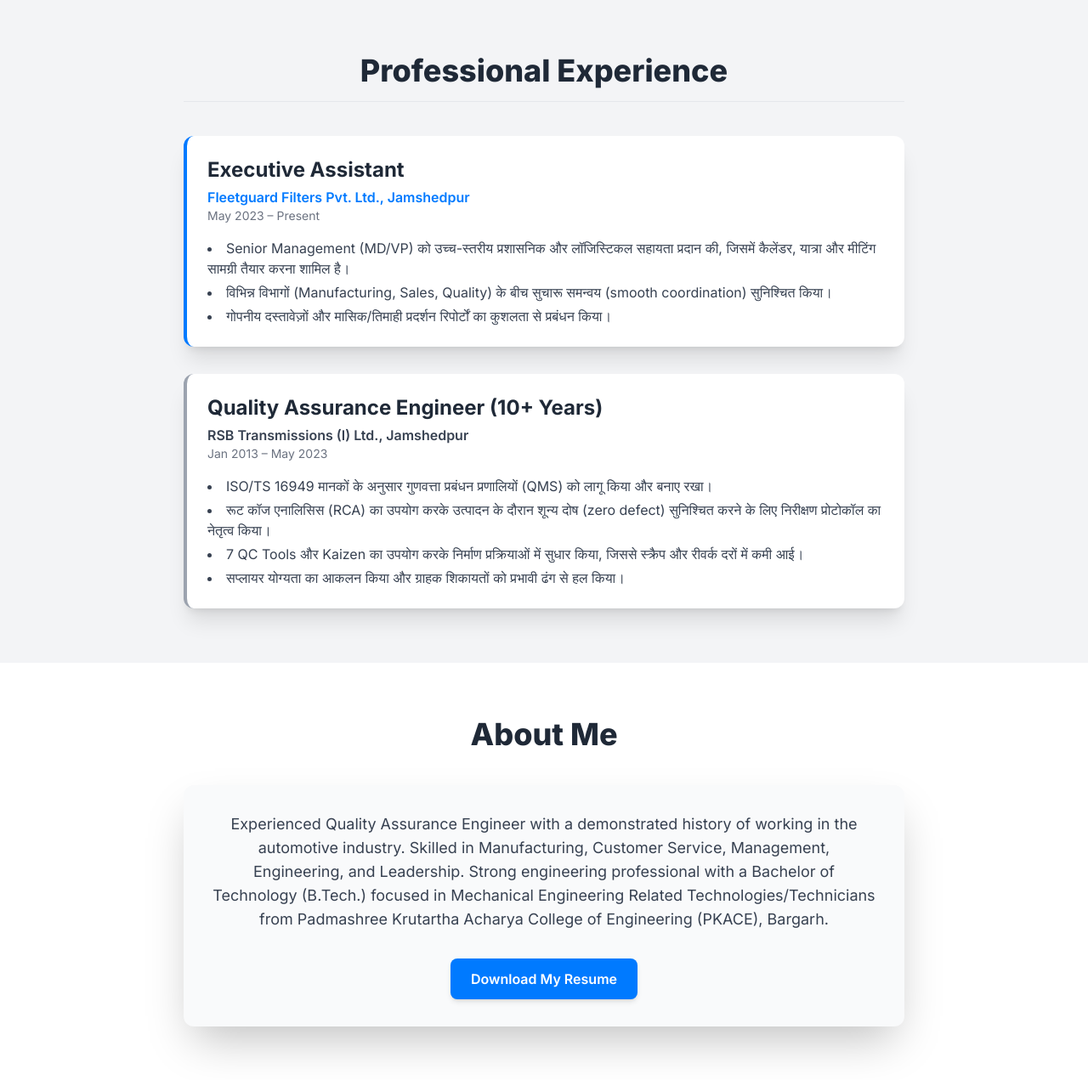
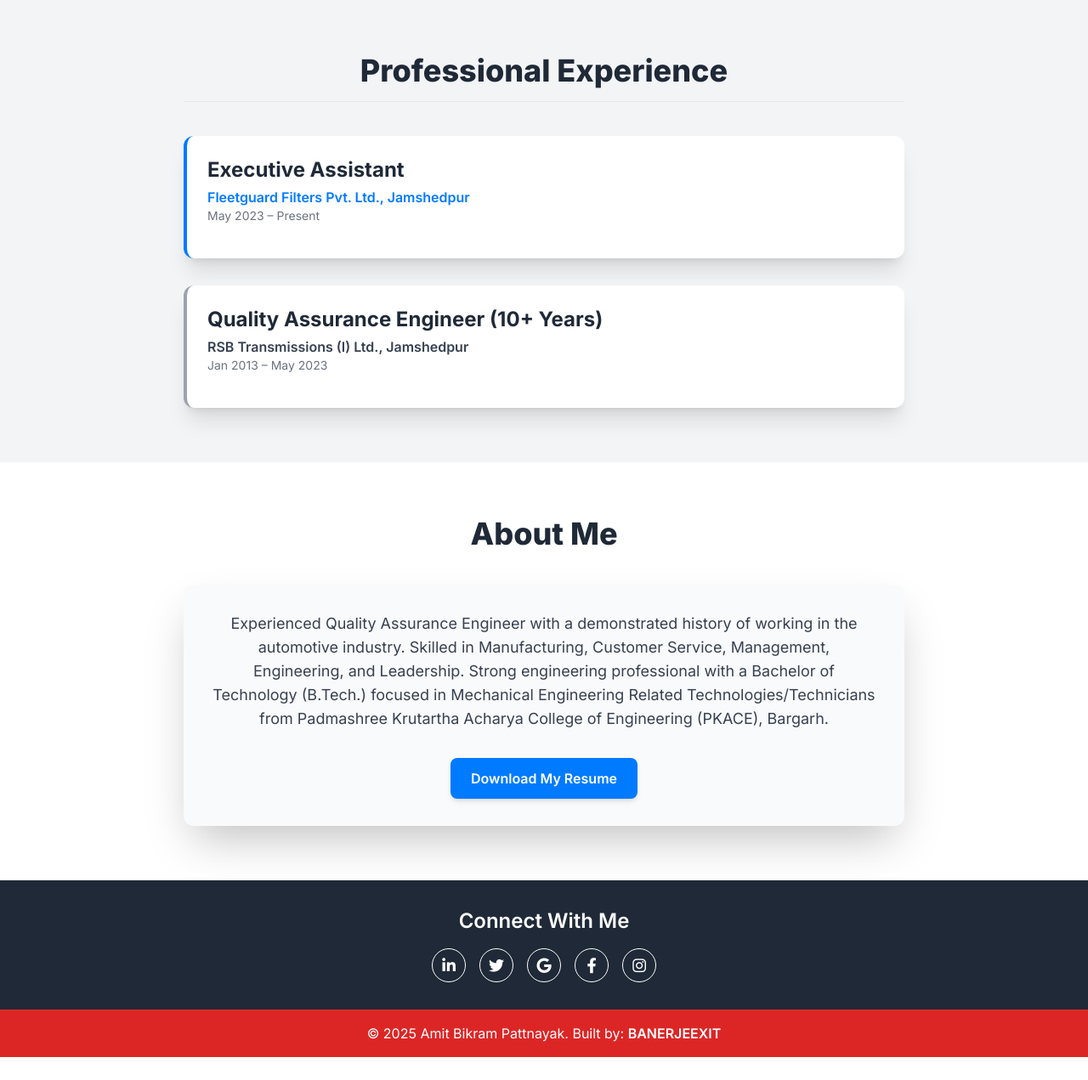
Before and after one commit to mrinalBanerjee/Amit-portfolio, a Django app: page / in a window 1280 px wide. Shown: the part 1111-2382 px from the top of the page at 85% size. After the commit the page ends 2355 px from the top, so only its background shows below. Run offline with Django 4.2, Linux system fonts and the light colour scheme; some libraries are stand-ins or nearby versions.

Commit message:
update files

```diff
--- a/portfolio/static/css/style.css
+++ /dev/null
@@ -1,43 +0,0 @@
-@import url('https://fonts.googleapis.com/css2?family=Inter:wght@100..900&display=swap');
-
-/* Custom styles for the Hero section, matching the original structure */
-.home {
-    min-height: 80vh; /* Adjusted for better mobile view */
-    background: linear-gradient(135deg, #007AFF 0%, #004d99 100%);
-    display: flex;
-    justify-content: center;
-    align-items: center;
-    text-align: center;
-    color: white;
-    padding: 2rem;
-}
-.home-content {
-    max-width: 900px;
-}
-.text-one {
-    font-size: 1.5rem;
-    font-weight: 300;
-    margin-bottom: 0.5rem;
-}
-.text-two {
-    font-size: 3rem;
-    font-weight: 700;
-    margin-bottom: 1rem;
-    line-height: 1.1;
-}
-.text-three {
-    font-size: 1.75rem;
-    font-weight: 500;
-    color: #d1d5db; /* Light gray */
-    margin-bottom: 2rem;
-}
-/* Mobile adjustments */
-@media (max-width: 640px) {
-    .text-two { font-size: 2.25rem; }
-    .text-three { font-size: 1.25rem; }
-    .home { min-height: 70vh; }
-}
-/* Style for the Contact link in footer to override Tailwind color */
-.footer-link {
-    color: white !important;
-}
--- a/portfolio/templates/portfolio/index.html
+++ b/portfolio/templates/portfolio/index.html
@@ -4,19 +4,17 @@
     <meta charset="UTF-8">
     <meta name="viewport" content="width=device-width, initial-scale=1.0">
     <title>Amit Bikram Pattnayak | Executive Assistant</title>
-
+    <!-- Load Tailwind CSS -->
     <script src="https://cdn.tailwindcss.com"></script>
-
+    <!-- Load Font Awesome Icons -->
     <link rel="stylesheet" href="https://cdnjs.cloudflare.com/ajax/libs/font-awesome/6.0.0-beta3/css/all.min.css"/>
-
-    <link rel="stylesheet" href="style.css">
-
+    <!-- Set default font and configuration -->
     <script>
         tailwind.config = {
             theme: {
                 extend: {
                     colors: {
-                        'primary-blue': '#007AFF',
+                        'primary-blue': '#007AFF', // Used in original nav
                         'dark-bg': '#1f2937',
                     },
                     fontFamily: {
@@ -26,14 +24,61 @@
             }
         }
     </script>
+    <style>
+        @import url('https://fonts.googleapis.com/css2?family=Inter:wght@100..900&display=swap');
+
+        /* Custom styles for the Hero section, matching the original structure */
+        .home {
+            min-height: 80vh; /* Adjusted for better mobile view */
+            background: linear-gradient(135deg, #007AFF 0%, #004d99 100%);
+            display: flex;
+            justify-content: center;
+            align-items: center;
+            text-align: center;
+            color: white;
+            padding: 2rem;
+        }
+        .home-content {
+            max-width: 900px;
+        }
+        .text-one {
+            font-size: 1.5rem;
+            font-weight: 300;
+            margin-bottom: 0.5rem;
+        }
+        .text-two {
+            font-size: 3rem;
+            font-weight: 700;
+            margin-bottom: 1rem;
+            line-height: 1.1;
+        }
+        .text-three {
+            font-size: 1.75rem;
+            font-weight: 500;
+            color: #d1d5db; /* Light gray */
+            margin-bottom: 2rem;
+        }
+        /* Mobile adjustments */
+        @media (max-width: 640px) {
+            .text-two { font-size: 2.25rem; }
+            .text-three { font-size: 1.25rem; }
+            .home { min-height: 70vh; }
+        }
+        /* Style for the Contact link in footer to override Tailwind color */
+        .footer-link {
+            color: white !important;
+        }
+    </style>
 </head>
 <body class="bg-gray-50 font-sans scroll-smooth">
 
+<!-- Navigation Bar -->
 <nav class="bg-primary-blue text-white shadow-lg sticky top-0 z-50">
     <div class="max-w-7xl mx-auto px-4 sm:px-6 lg:px-8">
         <div class="flex justify-between items-center h-16">
             <a class="text-2xl font-extrabold tracking-wide" href="#home">Amit Bikram Pattnayak</a>
 
+            <!-- Desktop Menu -->
             <div class="hidden md:flex space-x-4">
                 <a class="px-3 py-2 rounded-md text-sm font-medium hover:bg-white hover:text-primary-blue transition duration-150" href="#home">Home</a>
                 <a class="px-3 py-2 rounded-md text-sm font-medium hover:bg-white hover:text-primary-blue transition duration-150" href="#experience">Skills</a>
@@ -41,12 +86,14 @@
                 <a class="px-3 py-2 rounded-md text-sm font-medium hover:bg-white hover:text-primary-blue transition duration-150" href="#contact">Contact</a>
             </div>
 
+            <!-- Mobile Menu Button -->
             <button id="menu-btn" class="md:hidden p-2 rounded-md hover:bg-blue-600 focus:outline-none focus:ring-2 focus:ring-offset-2 focus:ring-white">
                 <i class="fas fa-bars text-xl"></i>
             </button>
         </div>
     </div>
 
+    <!-- Mobile Menu (Hidden by default) -->
     <div id="mobile-menu" class="hidden md:hidden">
         <div class="px-2 pt-2 pb-3 space-y-1 sm:px-3 border-t border-blue-400">
             <a class="block px-3 py-2 rounded-md text-base font-medium hover:bg-blue-600 transition duration-150" href="#home">Home</a>
@@ -57,6 +104,7 @@
     </div>
 </nav>
 
+<!-- Home/Hero Section -->
 <section class="home" id="home">
     <div class="home-content">
         <div class="text">
@@ -72,6 +120,7 @@
     </div>
 </section>
 
+<!-- Professional Summary & Skills Section -->
 <section class="max-w-4xl mx-auto my-12 p-6 bg-white rounded-xl shadow-lg" id="experience">
     <h1 class="text-3xl font-bold mb-4 text-gray-800 border-b pb-2">Professional Summary & Skills</h1>
     <p class="mb-2 text-lg"><strong>Current Role:</strong> Executive Assistant at Fleetguard Filters Pvt. Ltd., Jamshedpur</p>
@@ -90,42 +139,41 @@
     </div>
 </section>
 
+<!-- Work History Section (NEW) -->
 <section id="work-history" class="py-16 bg-gray-100">
     <div class="container mx-auto px-6 max-w-4xl">
         <h2 class="text-4xl font-extrabold text-center mb-10 text-gray-800 border-b pb-4">Professional Experience</h2>
 
+        <!-- Experience Card 1: Current Role -->
         <div class="mb-8 p-6 border-l-4 border-primary-blue bg-white rounded-xl shadow-xl hover:shadow-2xl transition duration-300">
             <h3 class="text-2xl font-bold text-gray-800">Executive Assistant</h3>
             <p class="text-primary-blue font-semibold mt-1">Fleetguard Filters Pvt. Ltd., Jamshedpur</p>
             <p class="text-sm text-gray-500 mb-4">May 2023 – Present</p>
-            <ul class="list-disc list-inside space-y-1 text-gray-700">
-                <li>Senior Management (MD/VP) को उच्च-स्तरीय प्रशासनिक और लॉजिस्टिकल सहायता प्रदान की, जिसमें कैलेंडर, यात्रा और मीटिंग सामग्री तैयार करना शामिल है।</li>
-                <li>विभिन्न विभागों (Manufacturing, Sales, Quality) के बीच सुचारू समन्वय (smooth coordination) सुनिश्चित किया।</li>
-                <li>गोपनीय दस्तावेज़ों और मासिक/तिमाही प्रदर्शन रिपोर्टों का कुशलता से प्रबंधन किया।</li>
-            </ul>
+
         </div>
 
+        <!-- Experience Card 2: Previous Role -->
         <div class="p-6 border-l-4 border-gray-400 bg-white rounded-xl shadow-xl hover:shadow-2xl transition duration-300">
             <h3 class="text-2xl font-bold text-gray-800">Quality Assurance Engineer (10+ Years)</h3>
             <p class="text-gray-700 font-semibold mt-1">RSB Transmissions (I) Ltd., Jamshedpur</p>
             <p class="text-sm text-gray-500 mb-4">Jan 2013 – May 2023</p>
-            <ul class="list-disc list-inside space-y-1 text-gray-700">
-                <li>ISO/TS 16949 मानकों के अनुसार गुणवत्ता प्रबंधन प्रणालियों (QMS) को लागू किया और बनाए रखा।</li>
-                <li>रूट कॉज एनालिसिस (RCA) का उपयोग करके उत्पादन के दौरान शून्य दोष (zero defect) सुनिश्चित करने के लिए निरीक्षण प्रोटोकॉल का नेतृत्व किया।</li>
-                <li>7 QC Tools और Kaizen का उपयोग करके निर्माण प्रक्रियाओं में सुधार किया, जिससे स्क्रैप और रीवर्क दरों में कमी आई।</li>
-                <li>सप्लायर योग्यता का आकलन किया और ग्राहक शिकायतों को प्रभावी ढंग से हल किया।</li>
-            </ul>
+
         </div>
     </div>
 </section>
 
+<!-- About Me Section -->
 <section id="about" class="py-16 bg-white">
     <div class="container mx-auto px-6 max-w-4xl">
         <h2 class="text-4xl font-extrabold text-center mb-10 text-gray-800">About Me</h2>
         <div class="bg-gray-50 p-8 rounded-xl shadow-2xl">
             <div class="mx-auto text-center">
+              <!--  <p class="text-xl font-light mb-6 text-gray-600">
+                    Hello! I am a highly motivated professional with over a decade of experience in Quality Assurance and Engineering, complemented by my current role as an Executive Assistant. My expertise lies in streamlining operations, ensuring quality standards (QMS), and providing robust management support.
+                </p> -->
                 <p class="text-lg text-gray-700">
-                Experienced Quality Assurance Engineer with a demonstrated history of working in the automotive industry. Skilled in Manufacturing, Customer Service, Management, Engineering, and Leadership. Strong engineering professional with a Bachelor of Technology (B.Tech.) focused in Mechanical Engineering Related Technologies/Technicians from Padmashree Krutartha Acharya College of Engineering (PKACE), Bargarh.</p>
+
+Experienced Quality Assurance Engineer with a demonstrated history of working in the automotive industry. Skilled in Manufacturing, Customer Service, Management, Engineering, and Leadership. Strong engineering professional with a Bachelor of Technology (B.Tech.) focused in Mechanical Engineering Related Technologies/Technicians from Padmashree Krutartha Acharya College of Engineering (PKACE), Bargarh.</p>
                 <a href="#!" class="inline-block mt-8 px-6 py-3 bg-primary-blue text-white font-semibold rounded-lg shadow-md hover:bg-blue-600 transition duration-300">
                     Download My Resume
                 </a>
@@ -134,10 +182,12 @@
     </div>
 </section>
 
+<!-- Footer/Contact Section -->
 <footer class="bg-dark-bg text-center text-white" id="contact">
     <div class="container mx-auto p-8 pb-0">
         <section class="mb-8">
             <h3 class="text-2xl font-semibold mb-4">Connect With Me</h3>
+            <!-- Social media buttons - using Tailwind for styling -->
             <div class="flex justify-center space-x-4">
                 <a class="w-10 h-10 flex items-center justify-center rounded-full border border-white hover:bg-primary-blue transition duration-300" href="#!" role="button" aria-label="LinkedIn"><i class="fab fa-linkedin-in text-lg"></i></a>
                 <a class="w-10 h-10 flex items-center justify-center rounded-full border border-white hover:bg-primary-blue transition duration-300" href="#!" role="button" aria-label="Twitter"><i class="fab fa-twitter text-lg"></i></a>
@@ -154,7 +204,22 @@
     </div>
 </footer>
 
-<script src="script.js"></script>
+<script>
+    // JavaScript to handle the mobile menu toggle and close on link click
+    const menuBtn = document.getElementById('menu-btn');
+    const mobileMenu = document.getElementById('mobile-menu');
+
+    menuBtn.addEventListener('click', () => {
+        mobileMenu.classList.toggle('hidden');
+    });
+
+    // Close mobile menu when a link is clicked
+    document.querySelectorAll('#mobile-menu a').forEach(link => {
+        link.addEventListener('click', () => {
+            mobileMenu.classList.add('hidden');
+        });
+    });
+</script>
 
 </body>
 </html>
```
Also changed, not shown: portfolio/static/js/main.js (deleted, +0 -14 lines), vercel.json (deleted).
